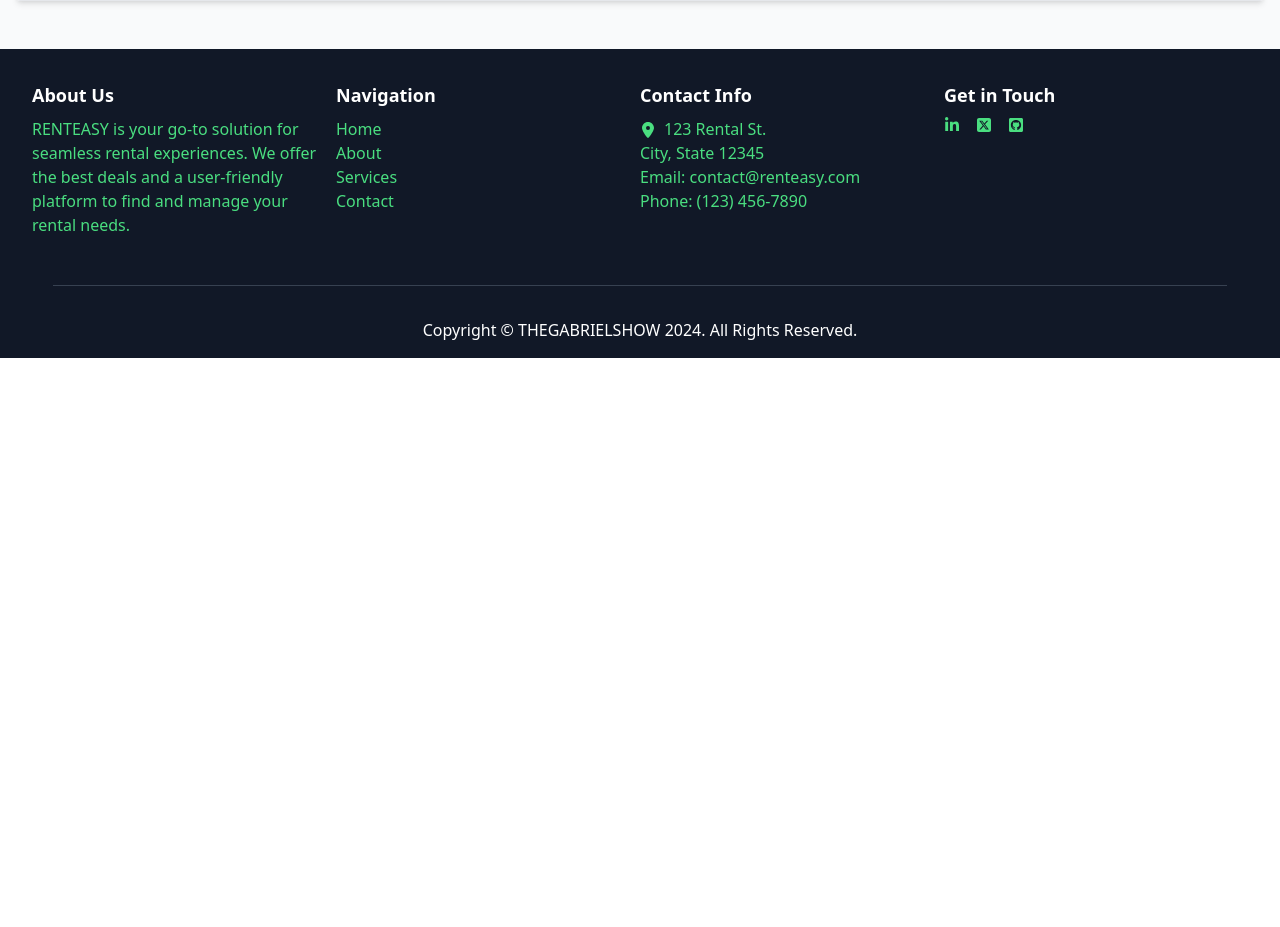
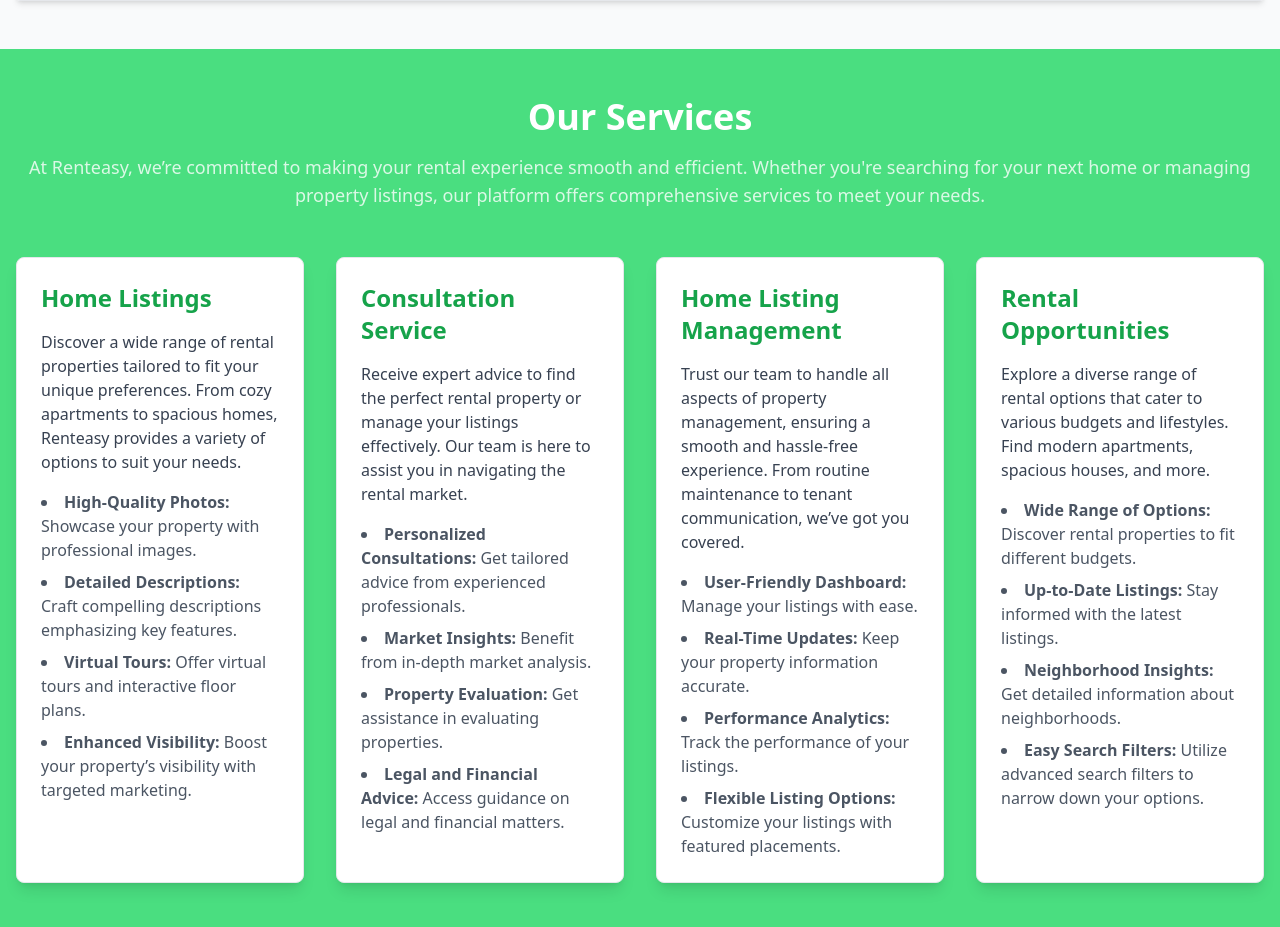
Before and after one commit to GabrielOchieng/renteasy, a React (Vite) app: page / in a window 1280 px wide. Shown: the part 5613-6540 px from the top of the page. Before the commit the page ends 5971 px from the top, so only its background shows below. Built offline with nearby package versions, Linux system fonts and the light colour scheme; no server answers.

Commit message:
adding services page

```diff
--- a/src/components/Faq.jsx
+++ b/src/components/Faq.jsx
@@ -30,7 +30,7 @@
   {
     question: "Are there any fees for using Renteasy?",
     answer:
-      "Using Renteasy is currently free for all tenants searching for rental properties. and property managers.",
+      "Using Renteasy is currently free for all tenants searching for rental properties and property managers or landlords listing their properties.",
     id: "5",
   },
   {
@@ -81,7 +81,7 @@
               >
                 <h3 className="text-lg font-semibold">{faq.question}</h3>
                 {shownIndex === index ? (
-                  <CiCircleMinus className="text-green-500 text-2xl" />
+                  <CiCircleMinus className="text-red-500 text-2xl" />
                 ) : (
                   <CiCirclePlus className="text-green-500 text-2xl" />
                 )}
--- a/src/components/Footer.jsx
+++ b/src/components/Footer.jsx
@@ -1,162 +1,155 @@
-// import React from "react";
-// import { Link } from "react-router-dom";
-// import { FaLinkedinIn } from "react-icons/fa";
-// import { FaSquareXTwitter } from "react-icons/fa6";
-// import { FaGithubSquare } from "react-icons/fa";
+import React from "react";
 
-// const Footer = () => {
-//   return (
-//     <footer className="bg-gray-900 text-green-400 py-4 text-center">
-//       <Link to="/">RENTEASY.COM</Link>
+const ServicesPage = () => {
+  return (
+    <div className="bg-green-400 min-h-screen py-12">
+      <div className="container mx-auto px-4">
+        {/* Header Section */}
+        <section className="text-center mb-12">
+          <h1 className="text-4xl font-extrabold text-white mb-4">
+            Our Services
+          </h1>
+          <p className="text-lg text-white opacity-80">
+            At Renteasy, we’re committed to making your rental experience smooth
+            and efficient. Whether you're searching for your next home or
+            managing property listings, our platform offers comprehensive
+            services to meet your needs.
+          </p>
+        </section>
 
-//       <p className="text-white">Copyright &copy; THEGABRIELSHOW 2024.</p>
-//       <nav className="flex justify-center mt-2 space-x-4">
-//         <Link
-//           to="https://www.linkedin.com/in/gabrielochieng"
-//           target="_blank"
-//           className="text-green-400 hover:text-cyan-500 "
-//         >
-//           <FaLinkedinIn />
-//         </Link>
-//         <Link
-//           to="https://x.com/TechieGabriel?t=D8iyVIeZnEVOlPdImbJ2HQ&s=09"
-//           target="_blank"
-//           className="text-green-400 hover:text-cyan-500 "
-//         >
-//           <FaSquareXTwitter />
-//         </Link>
-//         <Link
-//           to="https://github.com/GabrielOchieng"
-//           target="_blank"
-//           className="text-green-400 hover:text-cyan-500 "
-//         >
-//           <FaGithubSquare />
-//         </Link>
-//       </nav>
-//       <p className="text-white">ALL RIGHTS RESERVED</p>
-//     </footer>
-//   );
-// };
-
-// export default Footer;
-
-import React from "react";
-import { Link } from "react-router-dom";
-import { FaLinkedinIn } from "react-icons/fa";
-import { FaSquareXTwitter } from "react-icons/fa6";
-import { FaGithubSquare } from "react-icons/fa";
-import { FaLocationDot } from "react-icons/fa6";
-
-const Footer = () => {
-  return (
-    <footer className="bg-gray-900 text-green-400">
-      {/* Upper section */}
-      <div className="py-8">
-        <div className="container mx-auto px-4 md:px-8 flex flex-wrap justify-between">
-          {/* Description */}
-          <div className="w-full sm:w-1/2 md:w-1/4 mb-4">
-            <h3 className="text-lg font-semibold text-white">About Us</h3>
-            <p className="mt-2">
-              RENTEASY is your go-to solution for seamless rental experiences.
-              We offer the best deals and a user-friendly platform to find and
-              manage your rental needs.
+        {/* Services Grid */}
+        <div className="grid grid-cols-1 md:grid-cols-2 lg:grid-cols-4 gap-8">
+          {/* Home Listings */}
+          <div className="bg-white shadow-lg rounded-lg overflow-hidden border border-gray-200">
+            <div className="p-6">
+              <h2 className="text-2xl font-semibold text-green-600 mb-4">
+                Home Listings
+              </h2>
+              <p className="text-gray-700 mb-4">
+                Discover a wide range of rental properties tailored to fit your
+                unique preferences. From cozy apartments to spacious homes,
+                Renteasy provides a variety of options to suit your needs.
               </p>
-          </div>
-
-          {/* Navigation */}
-          <div className="w-full sm:w-1/2 md:w-1/4 mb-4">
-            <h3 className="text-lg font-semibold text-white">Navigation</h3>
-            <ul className="mt-2">
+              <ul className="list-disc list-inside space-y-2 text-gray-600">
                 <li>
-                <Link to="/" className="text-green-400 hover:text-cyan-500">
-                  Home
-                </Link>
+                  <strong>High-Quality Photos:</strong> Showcase your property
+                  with professional images.
                 </li>
                 <li>
-                <Link
-                  to="/about"
-                  className="text-green-400 hover:text-cyan-500"
-                >
-                  About
-                </Link>
+                  <strong>Detailed Descriptions:</strong> Craft compelling
+                  descriptions emphasizing key features.
                 </li>
                 <li>
-                <Link
-                  to="/services"
-                  className="text-green-400 hover:text-cyan-500"
-                >
-                  Services
-                </Link>
+                  <strong>Virtual Tours:</strong> Offer virtual tours and
+                  interactive floor plans.
                 </li>
                 <li>
-                <Link
-                  to="/contact"
-                  className="text-green-400 hover:text-cyan-500"
-                >
-                  Contact
-                </Link>
+                  <strong>Enhanced Visibility:</strong> Boost your property’s
+                  visibility with targeted marketing.
                 </li>
               </ul>
             </div>
-
-          {/* Contact Info */}
-          <div className="w-full sm:w-1/2 md:w-1/4 mb-4">
-            <h3 className="text-lg font-semibold text-white">Contact Info</h3>
-            <p className="mt-2">
-              <FaLocationDot className="inline mr-2" />
-              123 Rental St.
-              <br />
-              City, State 12345
-              <br />
-              Email: contact@renteasy.com
-              <br />
-              Phone: (123) 456-7890
-            </p>
           </div>
 
-          {/* Get in Touch */}
-          <div className="w-full sm:w-1/2 md:w-1/4 mb-4">
-            <h3 className="text-lg font-semibold text-white">Get in Touch</h3>
-            <div className="flex mt-2 space-x-4">
-              <Link
-                to="https://www.linkedin.com/in/gabrielochieng"
-                target="_blank"
-                className="text-green-400 hover:text-cyan-500"
-              >
-                <FaLinkedinIn />
-              </Link>
-              <Link
-                to="https://x.com/TechieGabriel?t=D8iyVIeZnEVOlPdImbJ2HQ&s=09"
-                target="_blank"
-                className="text-green-400 hover:text-cyan-500"
-              >
-                <FaSquareXTwitter />
-              </Link>
-              <Link
-                to="https://github.com/GabrielOchieng"
-                target="_blank"
-                className="text-green-400 hover:text-cyan-500"
-              >
-                <FaGithubSquare />
-              </Link>
+          {/* Consultation Service */}
+          <div className="bg-white shadow-lg rounded-lg overflow-hidden border border-gray-200">
+            <div className="p-6">
+              <h2 className="text-2xl font-semibold text-green-600 mb-4">
+                Consultation Service
+              </h2>
+              <p className="text-gray-700 mb-4">
+                Receive expert advice to find the perfect rental property or
+                manage your listings effectively. Our team is here to assist you
+                in navigating the rental market.
+              </p>
+              <ul className="list-disc list-inside space-y-2 text-gray-600">
+                <li>
+                  <strong>Personalized Consultations:</strong> Get tailored
+                  advice from experienced professionals.
+                </li>
+                <li>
+                  <strong>Market Insights:</strong> Benefit from in-depth market
+                  analysis.
+                </li>
+                <li>
+                  <strong>Property Evaluation:</strong> Get assistance in
+                  evaluating properties.
+                </li>
+                <li>
+                  <strong>Legal and Financial Advice:</strong> Access guidance
+                  on legal and financial matters.
+                </li>
+              </ul>
+            </div>
+          </div>
+
+          {/* Home Listing Management */}
+          <div className="bg-white shadow-lg rounded-lg overflow-hidden border border-gray-200">
+            <div className="p-6">
+              <h2 className="text-2xl font-semibold text-green-600 mb-4">
+                Home Listing Management
+              </h2>
+              <p className="text-gray-700 mb-4">
+                Trust our team to handle all aspects of property management,
+                ensuring a smooth and hassle-free experience. From routine
+                maintenance to tenant communication, we’ve got you covered.
+              </p>
+              <ul className="list-disc list-inside space-y-2 text-gray-600">
+                <li>
+                  <strong>User-Friendly Dashboard:</strong> Manage your listings
+                  with ease.
+                </li>
+                <li>
+                  <strong>Real-Time Updates:</strong> Keep your property
+                  information accurate.
+                </li>
+                <li>
+                  <strong>Performance Analytics:</strong> Track the performance
+                  of your listings.
+                </li>
+                <li>
+                  <strong>Flexible Listing Options:</strong> Customize your
+                  listings with featured placements.
+                </li>
+              </ul>
+            </div>
+          </div>
+
+          {/* Rental Opportunities */}
+          <div className="bg-white shadow-lg rounded-lg overflow-hidden border border-gray-200">
+            <div className="p-6">
+              <h2 className="text-2xl font-semibold text-green-600 mb-4">
+                Rental Opportunities
+              </h2>
+              <p className="text-gray-700 mb-4">
+                Explore a diverse range of rental options that cater to various
+                budgets and lifestyles. Find modern apartments, spacious houses,
+                and more.
+              </p>
+              <ul className="list-disc list-inside space-y-2 text-gray-600">
+                <li>
+                  <strong>Wide Range of Options:</strong> Discover rental
+                  properties to fit different budgets.
+                </li>
+                <li>
+                  <strong>Up-to-Date Listings:</strong> Stay informed with the
+                  latest listings.
+                </li>
+                <li>
+                  <strong>Neighborhood Insights:</strong> Get detailed
+                  information about neighborhoods.
+                </li>
+                <li>
+                  <strong>Easy Search Filters:</strong> Utilize advanced search
+                  filters to narrow down your options.
+                </li>
+              </ul>
             </div>
           </div>
         </div>
       </div>
-
-      {/* Separator Line */}
-      <div className="flex justify-center mb-4">
-        <div className="w-11/12 border-t border-gray-700"></div>
     </div>
-
-      {/* Lower section */}
-      <div className="py-4 text-center">
-        <p className="text-white">
-          Copyright &copy; THEGABRIELSHOW 2024. All Rights Reserved.
-        </p>
-      </div>
-    </footer>
   );
 };
 
-export default Footer;
+export default ServicesPage;
--- a/src/main.jsx
+++ b/src/main.jsx
@@ -22,6 +22,7 @@
 import UserHousesPage from "./pages/UserHousesPage.jsx";
 import { PersistGate } from "redux-persist/integration/react";
 import AboutUs from "./pages/AboutUsPage.jsx";
+import ServicesPage from "./pages/ServicesPage.jsx";
 
 const router = createBrowserRouter(
   createRoutesFromElements(
@@ -33,6 +34,7 @@
       <Route path="/houses" element={<HouseListPage />} />
       <Route path="/filter/:filter" element={<SelectedItems />} />
       <Route path="/about" element={<AboutUs />} />
+      <Route path="/services" element={<ServicesPage />} />
 
       <Route element={<PrivateRoutes />}>
         <Route path="/create" element={<HouseForm />} />
--- /dev/null
+++ b/src/pages/ServicesPage.jsx
@@ -0,0 +1,156 @@
+import React from "react";
+
+const ServicesPage = () => {
+  return (
+    <div className="container mx-auto px-4 py-12">
+      <section className="text-center mb-12">
+        <h1 className="text-4xl font-bold mb-4">Our Services</h1>
+        <p className="text-lg text-gray-600">
+          At Renteasy, we're committed to making your rental experience smooth
+          and efficient. Whether you're searching for your next home or managing
+          property listings, our platform offers comprehensive services to meet
+          your needs.
+        </p>
+      </section>
+
+      <div className="grid grid-cols-1 md:grid-cols-2 gap-8">
+        {/* Home Listings */}
+        <div className="bg-white shadow-lg rounded-lg overflow-hidden">
+          <div className="p-6">
+            <h2 className="text-green-400 underline text-2xl font-semibold mb-4">
+              Home Listings
+            </h2>
+            <p className="text-gray-700 mb-4">
+              Discover a wide range of rental properties tailored to fit your
+              unique preferences. From cozy apartments to spacious homes,
+              Renteasy provides a variety of options to suit your needs.
+            </p>
+            <ul className="list-disc list-inside space-y-2">
+              <li>
+                <strong>High-Quality Photos:</strong> Showcase your property
+                with professional, high-resolution images that highlight its
+                best features.
+              </li>
+              <li>
+                <strong>Detailed Descriptions:</strong> Craft compelling
+                descriptions that emphasize key selling points and amenities.
+              </li>
+              <li>
+                <strong>Virtual Tours:</strong> Offer virtual tours and
+                interactive floor plans for a comprehensive view of the
+                property.
+              </li>
+              <li>
+                <strong>Enhanced Visibility:</strong> Boost your property’s
+                visibility with promoted listings and targeted marketing
+                campaigns.
+              </li>
+            </ul>
+          </div>
+        </div>
+
+        {/* Consultation Service */}
+        <div className="bg-white shadow-lg rounded-lg overflow-hidden">
+          <div className="p-6">
+            <h2 className="text-2xl text-green-400 underline font-semibold mb-4">
+              Consultation Service
+            </h2>
+            <p className="text-gray-700 mb-4">
+              Receive expert advice to find the perfect rental property or
+              manage your listings effectively. Our dedicated team of real
+              estate professionals is here to assist you in navigating the
+              rental market.
+            </p>
+            <ul className="list-disc list-inside space-y-2">
+              <li>
+                <strong>Personalized Consultations:</strong> Get tailored advice
+                from experienced professionals.
+              </li>
+              <li>
+                <strong>Market Insights:</strong> Benefit from in-depth market
+                analysis and trends.
+              </li>
+              <li>
+                <strong>Property Evaluation:</strong> Get assistance in
+                evaluating properties to ensure they meet your criteria.
+              </li>
+              <li>
+                <strong>Legal and Financial Advice:</strong> Access guidance on
+                legal and financial matters related to renting or listing
+                properties.
+              </li>
+            </ul>
+          </div>
+        </div>
+
+        {/* Home Listing Management */}
+        <div className="bg-white shadow-lg rounded-lg overflow-hidden">
+          <div className="p-6">
+            <h2 className="text-2xl text-green-400 underline font-semibold mb-4">
+              Home Listing Management
+            </h2>
+            <p className="text-gray-700 mb-4">
+              Trust our team to handle all aspects of property management,
+              ensuring a smooth and hassle-free experience. From routine
+              maintenance to tenant communication, we’ve got you covered.
+            </p>
+            <ul className="list-disc list-inside space-y-2">
+              <li>
+                <strong>User-Friendly Dashboard:</strong> Manage your listings
+                effortlessly with our intuitive dashboard.
+              </li>
+              <li>
+                <strong>Real-Time Updates:</strong> Keep your property
+                information accurate with real-time updates and notifications.
+              </li>
+              <li>
+                <strong>Performance Analytics:</strong> Track the performance of
+                your listings with detailed analytics.
+              </li>
+              <li>
+                <strong>Flexible Listing Options:</strong> Customize your
+                listings with options such as featured placements and premium
+                upgrades.
+              </li>
+            </ul>
+          </div>
+        </div>
+
+        {/* Rental Opportunities */}
+        <div className="bg-white shadow-lg rounded-lg overflow-hidden">
+          <div className="p-6">
+            <h2 className="text-2xl text-green-400 underline font-semibold mb-4">
+              Rental Opportunities
+            </h2>
+            <p className="text-gray-700 mb-4">
+              Explore a diverse range of rental options that cater to various
+              budgets, preferences, and lifestyles. Find modern apartments,
+              spacious houses, and more.
+            </p>
+            <ul className="list-disc list-inside space-y-2">
+              <li>
+                <strong>Wide Range of Options:</strong> Discover a selection of
+                rental properties to fit different budgets and preferences.
+              </li>
+              <li>
+                <strong>Up-to-Date Listings:</strong> Stay informed with the
+                latest rental listings, regularly updated for current
+                availability and pricing.
+              </li>
+              <li>
+                <strong>Neighborhood Insights:</strong> Get detailed information
+                about different neighborhoods, including amenities and schools.
+              </li>
+              <li>
+                <strong>Easy Search Filters:</strong> Utilize advanced search
+                filters to narrow down your options based on various criteria.
+              </li>
+            </ul>
+          </div>
+        </div>
+      </div>
+    </div>
+  );
+};
+
+export default ServicesPage;
```
Lines whose indentation alone changed are shown as unchanged.
